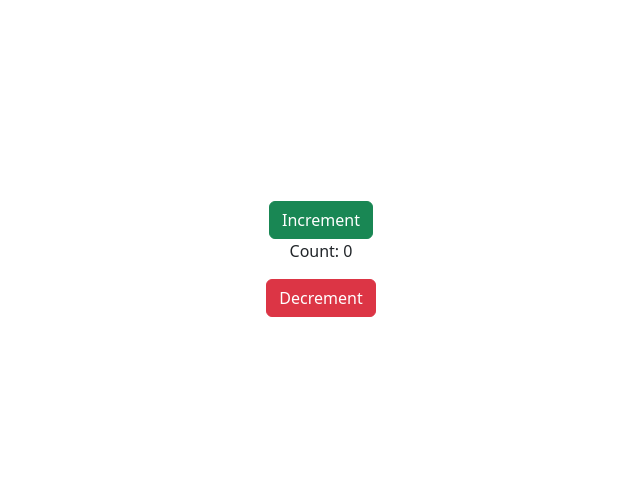
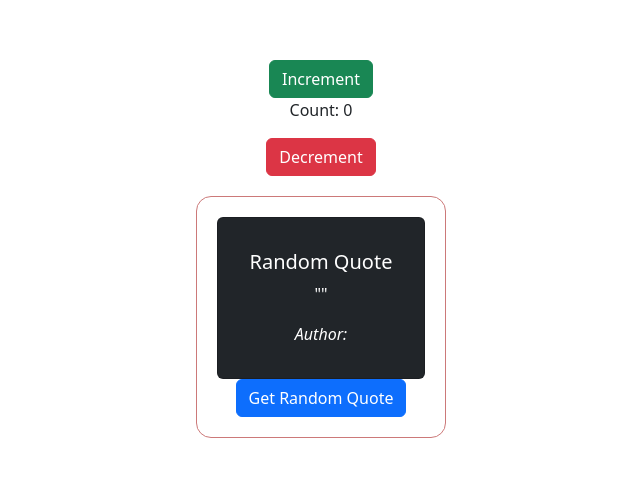
Before and after one commit to WPJ-Dev/react-refresher, a React (Vite) app in the folder react-sandbox/hello-world/: page / in a window 1280 px wide. Shown: the part 141-618 px from the top of the page, without its empty margins (319-959 px from the left). Built offline with nearby package versions, Linux system fonts and the light colour scheme.

Commit message:
seperated Counter and RandomQuotes

```diff
--- a/react-sandbox/hello-world/src/App.jsx
+++ b/react-sandbox/hello-world/src/App.jsx
@@ -2,96 +2,17 @@ import "./App.css";
 import { useState } from "react";
 import Book from "./components/Book";
 import { booksData } from "./components/data";
-import RandomQuote from "./components/quotes_app/components/RandomQuote";
+import Counter from "./components/counter_state_example_app/Counter";
+import RandomQuote from "./components/quotes_app/RandomQuote";
 import "bootstrap/dist/css/bootstrap.min.css";
 
 function App() {
-  const [count, setCount] = useState(0);
-  const [quote, setQuote] = useState("");
-  const [color, setColor] = useState("bg-dark");
-
-  function getRandomQuote() {
-    const randomIndex = Math.floor(Math.random() * quotes.length);
-    setQuote(quotes[randomIndex]);
-    setColor(getRandomColor());
-  }
-
-  function getRandomColor() {
-    const colors = [
-      "bg-primary",
-      "bg-secondary",
-      "bg-success",
-      "bg-danger",
-      "bg-warning",
-      "bg-info",
-      "bg-dark",
-    ];
-    return colors[Math.floor(Math.random() * colors.length)];
-  }
-
-  function Increment() {
-    setCount((prevCount) => prevCount + 1);
-  }
-
-  function Decrement() {
-    setCount((prevCount) => prevCount - 1);
-  }
-  const quotes = [
-    {
-      author: "Albert Einstein",
-      content:
-        "Life is like riding a bicycle. To keep your balance, you must keep moving.",
-    },
-    {
-      author: "Isaac Newton",
-      content:
-        "If I have seen further it is by standing on the shoulders of Giants.",
-    },
-    {
-      author: "Marie Curie",
-      content: "Be less curious about people and more curious about ideas.",
-    },
-    {
-      author: "Leonardo da Vinci",
-      content: "Learning never exhausts the mind.",
-    },
-    {
-      author: "Aristotle",
-      content: "The more you know, the more you realize you don't know.",
-    },
-  ];
   return (
-    <div className="container">
-      <IncrementButton onIncrement={Increment} />
-      <p>Count: {count}</p>
-      <DecrementButton onDecrement={Decrement} />
-      {/* <RandomQuote quote={quote} color={color} onChangeQuote={getRandomQuote} /> */}
+    <div>
+      <Counter />
+      <RandomQuote />
     </div>
   );
 }
 
 export default App;
-
-function IncrementButton({ onIncrement }) {
-  return (
-    <div>
-      <button className="btn btn-success" onClick={onIncrement}>
-        Increment
-      </button>
-      {/* <p>Count: {count}</p> */}
-    </div>
-  );
-}
-
-function DecrementButton({ onDecrement }) {
-  // const [count, setCount] = useState(0);
-
-  return (
-    <div>
-      <button className="btn btn-danger" onClick={onDecrement}>
-        Decrement
-      </button>
-      {/* <p>Count: {count}</p> */}
-    </div>
-  );
-}
--- /dev/null
+++ b/react-sandbox/hello-world/src/components/counter_state_example_app/Counter.jsx
@@ -0,0 +1,25 @@
+import { useState } from "react";
+import IncrementButton from "./IncrementButton";
+import DecrementButton from "./DecrementButton";
+
+function Counter() {
+  const [count, setCount] = useState(0);
+
+  function Increment() {
+    setCount((prevCount) => prevCount + 1);
+  }
+
+  function Decrement() {
+    setCount((prevCount) => prevCount - 1);
+  }
+
+  return (
+    <div className="container">
+      <IncrementButton onIncrement={Increment} />
+      <p>Count: {count}</p>
+      <DecrementButton onDecrement={Decrement} />
+    </div>
+  );
+}
+
+export default Counter;
--- /dev/null
+++ b/react-sandbox/hello-world/src/components/counter_state_example_app/DecrementButton.jsx
@@ -0,0 +1,11 @@
+function DecrementButton({ onDecrement }) {
+  return (
+    <div>
+      <button className="btn btn-danger" onClick={onDecrement}>
+        Decrement
+      </button>
+    </div>
+  );
+}
+
+export default DecrementButton;
--- /dev/null
+++ b/react-sandbox/hello-world/src/components/counter_state_example_app/IncrementButton.jsx
@@ -0,0 +1,11 @@
+function IncrementButton({ onIncrement }) {
+  return (
+    <div>
+      <button className="btn btn-success" onClick={onIncrement}>
+        Increment
+      </button>
+    </div>
+  );
+}
+
+export default IncrementButton;
--- /dev/null
+++ b/react-sandbox/hello-world/src/components/quotes_app/RandomQuote.jsx
@@ -0,0 +1,57 @@
+import { useState } from "react";
+import QuoteCard from "./components/QuoteCard";
+
+function RandomQuote() {
+  const [quote, setQuote] = useState("");
+  const [color, setColor] = useState("bg-dark");
+
+  function getRandomQuote() {
+    const randomIndex = Math.floor(Math.random() * quotes.length);
+    setQuote(quotes[randomIndex]);
+    setColor(getRandomColor());
+  }
+
+  function getRandomColor() {
+    const colors = [
+      "bg-primary",
+      "bg-secondary",
+      "bg-success",
+      "bg-danger",
+      "bg-warning",
+      "bg-info",
+      "bg-dark",
+    ];
+    return colors[Math.floor(Math.random() * colors.length)];
+  }
+
+  const quotes = [
+    {
+      author: "Albert Einstein",
+      content:
+        "Life is like riding a bicycle. To keep your balance, you must keep moving.",
+    },
+    {
+      author: "Isaac Newton",
+      content:
+        "If I have seen further it is by standing on the shoulders of Giants.",
+    },
+    {
+      author: "Marie Curie",
+      content: "Be less curious about people and more curious about ideas.",
+    },
+    {
+      author: "Leonardo da Vinci",
+      content: "Learning never exhausts the mind.",
+    },
+    {
+      author: "Aristotle",
+      content: "The more you know, the more you realize you don't know.",
+    },
+  ];
+
+  return (
+    <QuoteCard quote={quote} color={color} onChangeQuote={getRandomQuote} />
+  );
+}
+
+export default RandomQuote;
--- a/react-sandbox/hello-world/src/components/quotes_app/components/RandomQuote.jsx
+++ b/react-sandbox/hello-world/src/components/quotes_app/components/QuoteCard.jsx
@@ -1,4 +1,4 @@
-function RandomQuote({ quote, color, onChangeQuote }) {
+function QuoteCard({ quote, color, onChangeQuote }) {
   return (
     <div>
       <div className="user-profile">
@@ -15,4 +15,4 @@ function RandomQuote({ quote, color, onChangeQuote }) {
   );
 }
 
-export default RandomQuote;
+export default QuoteCard;
```
